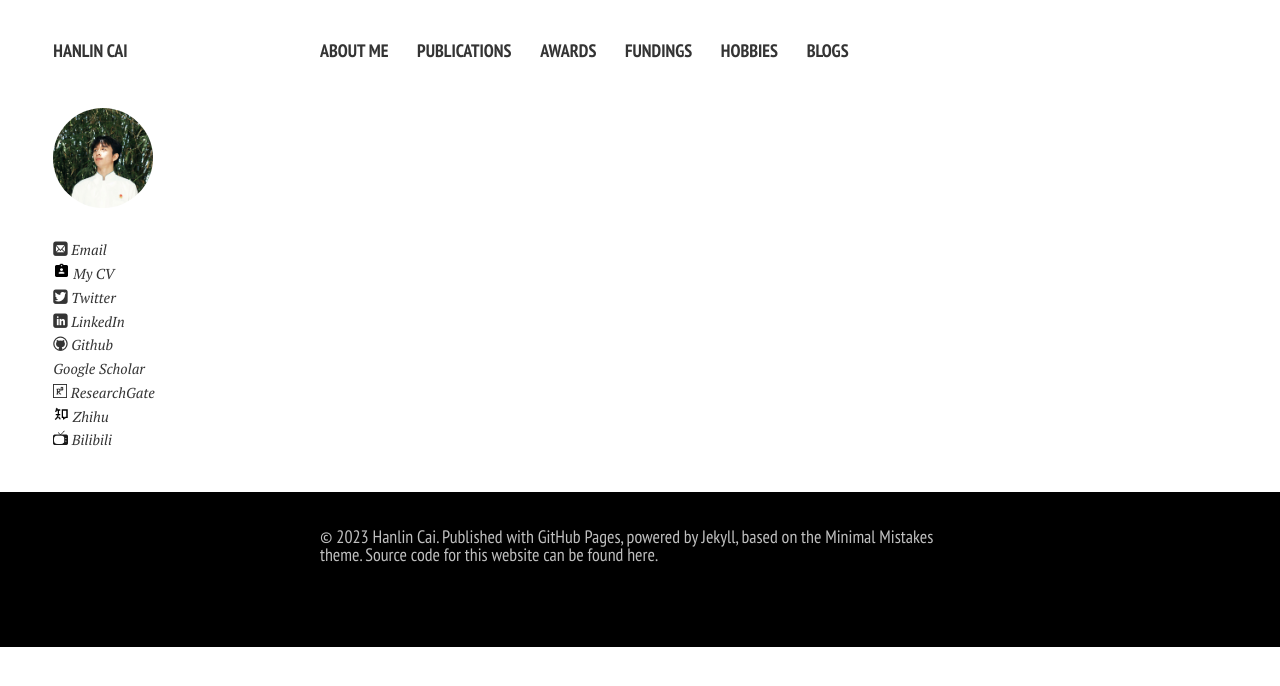
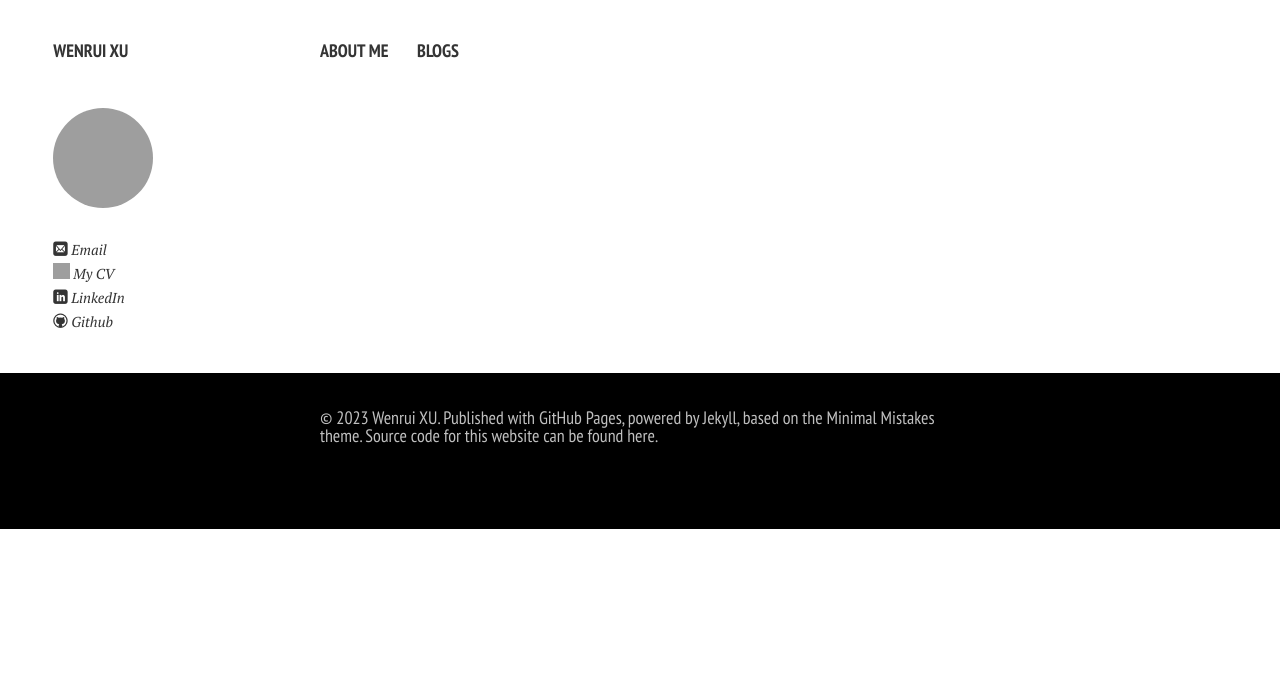
Before and after one commit to ruaruaxu/ruaruaxu.github.io, a Jekyll site: the page built from diaries/2023_10.md, in a window 1280 px wide. Shown: the top 686 px of the page. Built offline with Jekyll 4.4.1, drawn with Linux system fonts in a browser that asks for light colours; nearby versions of some CDN libraries; our own code applies the rules of GitHub Pages for plain Markdown files; comment, search, counter and statistics services are not loaded; a style sheet for code colours, icons or effects is not loaded; grey boxes are pictures that could not be loaded.

Commit message:
delete unneeded contents

```diff
--- a/_config.yml
+++ b/_config.yml
@@ -1,24 +1,21 @@
-title: Hanlin Cai
-# tagline: Here is personal website of Hanlin Cai. Powered by Jekyll, based on the Minimal Mistakes theme.
+title: Wenrui XU
+# tagline: Here is personal website of Wenrui Xu. Powered by Jekyll, based on the Minimal Mistakes theme.
 description: Two roads diverged in woods, I took the one less traveled by.
 #Comment out url when working locally to resolve base urls correctly
-url: https://caihanlin.com
+url: https://wenruixu.work
 
 # Owner/author information
 owner:
-  name: Hanlin Cai
-  avatar: hanlin.jpg
+  name: Wenrui XU
+  avatar: profile.png
  # bio:
-  email: hanlin.cai@ieee.org
-  cv: https://caihanlin.com/file/CV-HanlinCAI.pdf
+  email: wenruixu@outlook.com
+  cv: https://wenruixu.work/file/CV.pdf
   # Social networking links are used in author-bio sidebar. Update and remove as you like.
-  twitter: lancecai2002
-  github: GuangLun2000
-  linkedin: hanlincai
-  scholar: https://scholar.google.com/citations?user=8igSoWgAAAAJ
-  bilibili: 594030035
-  researchgate: https://www.researchgate.net/profile/Hanlin-Cai
-  zhihu: https://www.zhihu.com/people/chlire
+  github: ruaruaxu
+  linkedin: xuwenrui
+
+
   # facebook: caihanlin2002
   # instagram: lancecai2002
   # lastfm:
@@ -38,14 +35,6 @@ google_verify: "SkiyuGpJOKT74vv5GmXLvYXXDkXy4v8VWPtbelYz3Hs"
 links:
   - title: About Me
     url: /
-  - title: Publications
-    url: /publications/
-  - title: Awards
-    url: /awards/
-  - title: Fundings
-    url: /fundings/
-  - title: Hobbies
-    url: /hobbies/
   - title: Blogs
     url: /blogs/
 
@@ -79,7 +68,7 @@ kramdown:
 
 # disqus settings:
 disqus:
-  shortname: lancecai
+  shortname: ericxu
 
 include: [".htaccess"]
 exclude: ["lib", "config.rb", "Capfile", "config", "log", "Rakefile", "Rakefile.rb", "tmp", "less", "minimal-mistakes.sublime-project", "minimal-mistakes.sublime-workspace"]
```
Also changed, not shown: awards.md (deleted, +0 -53 lines), fundings.md (deleted, +0 -10 lines), hobbies.md (deleted, +0 -53 lines), publications.md (deleted, +0 -41 lines), 3 other files.
